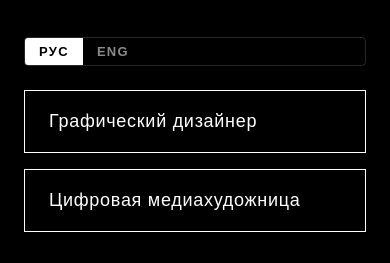
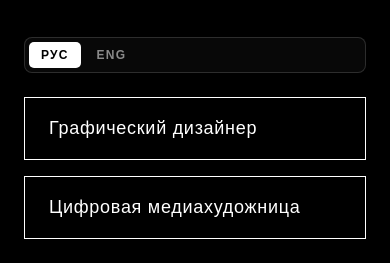
Before and after one commit to chudarraya/chudarraya.github.io, a plain HTML site: page index.html in a window 390 px wide. Shown: the part 643-906 px from the top of the page. Drawn offline with Linux system fonts and the light colour scheme.

Commit message:
Q15 index.html

```diff
--- a/index.html
+++ b/index.html
@@ -25,7 +25,6 @@
     border-bottom-color: var(--text);
   }
 
-  /* Увеличенные отступы между буквами для премиального вида */
   h1,h2,h3{font-weight:700;color:var(--gray);line-height:1.2;font-family:Arial,Helvetica,sans-serif;letter-spacing:0.06em}
   h1{font-size:clamp(36px,6vw,64px);margin-bottom:12px}
   h2{font-size:24px;margin:48px 0 20px}
@@ -40,10 +39,37 @@
   .bar a:hover,.bar button:hover{border-bottom-color:var(--text)}
   .bar .name{font-weight:700;color:var(--gray);letter-spacing:0.08em}
 
-  .lang-switch{display:flex;gap:0;border:1px solid var(--line);border-radius:4px;overflow:hidden}
-  .lang-btn{padding:6px 14px;font-size:13px;font-weight:700;background:transparent;color:var(--gray);border:none;cursor:pointer;transition:all .2s;font-family:Arial,Helvetica,sans-serif;letter-spacing:0.1em}
-  .lang-btn:hover{color:var(--text)}
-  .lang-btn.active{background:var(--text);color:var(--bg)}
+ .lang-switch{
+  display:flex;
+  gap:6px;
+  padding:6px;
+  margin:0;
+  background:rgba(255,255,255,0.03);
+  border:1px solid var(--line);
+  border-radius:8px;
+}
+.lang-btn{
+  padding:8px 16px;
+  font-size:13px;
+  font-weight:700;
+  background:transparent;
+  color:var(--gray);
+  border:none;
+  border-radius:5px;
+  cursor:pointer;
+  transition:all .2s;
+  font-family:Arial,Helvetica,sans-serif;
+  letter-spacing:0.1em;
+  min-width:48px;
+}
+.lang-btn:hover{
+  color:var(--text);
+  background:rgba(255,255,255,0.05);
+}
+.lang-btn.active{
+  background:var(--text);
+  color:var(--bg);
+}
 
   .page{display:none;min-height:100vh}
   .page.active{display:block}
@@ -94,6 +120,8 @@
     h3{font-size:17px}
     .bar{flex-wrap:wrap;gap:12px}
     .bar-left{width:100%;justify-content:space-between}
+    .lang-switch{padding:4px;gap:4px}
+.lang-btn{padding:6px 12px;font-size:12px;min-width:40px}
   }
   @media(prefers-reduced-motion:reduce){*{transition:none!important}}
 </style>
@@ -107,13 +135,10 @@
     <div>
       <h1 data-i18n="name">Дарья Чупрынина</h1>
       <p class="tagline" data-i18n="tagline">Графический дизайнер и цифровая медиахудожница</p>
-
-      <!-- Переключатель языка на главной странице -->
-      <div class="lang-switch" style="margin-bottom: 24px;">
+      <div class="lang-switch" style="margin-bottom:24px">
         <button class="lang-btn active" data-lang="ru">РУС</button>
         <button class="lang-btn" data-lang="en">ENG</button>
       </div>
-
       <div class="choices">
         <button class="choice" data-go="designer" data-i18n="designer_btn">Графический дизайнер</button>
         <button class="choice" data-go="artist" data-i18n="artist_btn">Цифровая медиахудожница</button>
@@ -258,7 +283,7 @@
     <p style="margin-bottom:8px" data-i18n="lang_en">Английский: B1</p>
     <p style="margin-bottom:16px" data-i18n="lang_cn">Китайский: A1</p>
 
-    <!-- БЛОК КОНТАКТОВ ВНИЗУ СТРАНИЦЫ -->
+    <!-- БЛОК КОНТАКТОВ -->
     <div style="margin-top: 64px; padding-top: 48px; border-top: 1px solid var(--line); max-width: 70ch;">
       <h2 style="margin-top: 0;" data-i18n="contact_title">Давайте обсудим ваш проект</h2>
       <p class="muted" style="margin-bottom: 24px;" data-i18n="contact_desc">Открыта к новым задачам и интересным коллаборациям. Отвечаю в течение дня. Выбирайте удобный способ связи:</p>
@@ -311,7 +336,6 @@
         <h2 data-i18n="bio_title">Био</h2>
         <p data-i18n="artist_bio1">Дарья Чупрынина — медиахудожница и исследовательница, работающая на пересечении цифрового и материального. Её метод сформирован сочетанием традиционного ремесла и цифровых технологий: опыт работы с горячей эмалью заложил основу понимания материала и цвета, который теперь трансформируется в digital-практиках.</p>
         <p data-i18n="artist_bio2">Исследует темы памяти места, тактильного опыта и трансформации идентичности в условиях смены локаций, от Санкт-Петербурга через Заполярье до Владивостока. Магистр цифрового искусства ДВФУ (2024–2026).</p>
-        <a class="action-btn" href="https://www.behance.net/chudaai" target="_blank" rel="noopener" data-i18n="behance_art">Художественное портфолио на Behance</a>
       </div>
     </div>
 
@@ -335,12 +359,12 @@
     <h2 data-i18n="gallery_title">Галерея работ</h2>
     <div class="gallery">
       <div class="gallery-item">
-        <img src="project1.jpg" alt="City as Texture" onerror="this.style.display='none'; this.parentElement.innerHTML+='<p style=\'padding:16px;color:var(--gray);\'>Image not found. Check filename: project1.jpg</p>'">
+        <img src="project1.jpg" alt="City as Texture" onerror="this.style.display='none'; this.parentElement.innerHTML+='<p style=\'padding:16px;color:var(--gray);\'>Изображение не найдено. Проверьте имя файла: project1.jpg</p>'">
         <p><strong data-i18n="gallery1_name">Город как текстура / Калейдоскопический глаз</strong><span data-i18n="gallery1_type">Интерактивная инсталляция, 2024–2026</span></p>
       </div>
 
       <div class="gallery-item">
-        <img src="project2.jpg" alt="VVO" onerror="this.style.display='none'; this.parentElement.innerHTML+='<p style=\'padding:16px;color:var(--gray);\'>Image not found. Check filename: project2.jpg</p>'">
+        <img src="project2.jpg" alt="VVO" onerror="this.style.display='none'; this.parentElement.innerHTML+='<p style=\'padding:16px;color:var(--gray);\'>Изображение не найдено. Проверьте имя файла: project2.jpg</p>'">
         <p><strong>VVO</strong><span data-i18n="gallery2_type">Интерактивная 3D-карта звукового ландшафта, 2024</span></p>
       </div>
 
@@ -362,7 +386,7 @@
 
 <script>
 // ===== СИСТЕМА ПЕРЕВОДОВ =====
-  const translations = {
+const T = {
   ru: {
     name: "Дарья Чупрынина",
     tagline: "Графический дизайнер и цифровая медиахудожница",
@@ -435,7 +459,6 @@
     bio_title: "Био",
     artist_bio1: "Дарья Чупрынина — медиахудожница и исследовательница, работающая на пересечении цифрового и материального. Её метод сформирован сочетанием традиционного ремесла и цифровых технологий: опыт работы с горячей эмалью заложил основу понимания материала и цвета, который теперь трансформируется в digital-практиках.",
     artist_bio2: "Исследует темы памяти места, тактильного опыта и трансформации идентичности в условиях смены локаций, от Санкт-Петербурга через Заполярье до Владивостока. Магистр цифрового искусства ДВФУ (2024–2026).",
-      behance_art: "Художественное портфолио на Behance",
     statement_title: "Заявление художника",
     statement_p1: "Моя художественная практика исследует память места как телесный опыт, где тактильность становится языком диалога между человеком и средой. Восьмилетнее погружение в искусство горячей эмали сформировало моё понимание материи как носителя времени и памяти.",
     statement_p2: "В основе метода лежит принцип «сканирования реальности»: документация скрытых паттернов в архитектурных ритмах, фиксация тактильных следов ландшафта и преобразование звуковой атмосферы в интерактивные карты.",
@@ -529,7 +552,6 @@
     bio_title: "Bio",
     artist_bio1: "Daria Chuprynina is a media artist and researcher working at the intersection of the digital and the material. Her method is shaped by the combination of traditional craft and digital technologies: her experience with hot enamel laid the foundation for understanding material and color, which now transforms in digital practices.",
     artist_bio2: "She explores themes of memory of place, tactile experience, and identity transformation through changing locations, from Saint Petersburg through the Arctic to Vladivostok. Master's degree in Digital Art from FEFU (2024–2026).",
-      behance_art: "Art portfolio on Behance",
     statement_title: "Artist Statement",
     statement_p1: "My artistic practice explores the memory of place as a bodily experience, where tactility becomes the language of dialogue between human and environment. Eight years of immersion in the art of hot enamel shaped my understanding of matter as a carrier of time and memory.",
     statement_p2: "At the core of my method is the principle of \"scanning reality\": documenting hidden patterns in architectural rhythms, recording tactile traces of the landscape, and transforming sound atmospheres into interactive maps.",
@@ -553,35 +575,53 @@
   }
 };
 
-  function setLanguage(lang) {
+// ===== ПЕРЕКЛЮЧЕНИЕ ЯЗЫКА =====
+function setLang(lang) {
   document.documentElement.lang = lang;
   document.querySelectorAll('[data-i18n]').forEach(el => {
     const key = el.getAttribute('data-i18n');
-      if (translations[lang] && translations[lang][key]) {
-        el.innerHTML = translations[lang][key];
+    if (T[lang] && T[lang][key]) {
+      el.innerHTML = T[lang][key];
     }
   });
   document.querySelectorAll('.lang-btn').forEach(btn => {
     btn.classList.toggle('active', btn.getAttribute('data-lang') === lang);
   });
   const titles = {
-      ru: { designer: 'Графический дизайнер | Дарья Чупрынина', artist: 'Цифровая медиахудожница | Дарья Чупрынина', home: 'Дарья Чупрынина | Портфолио' },
-      en: { designer: 'Graphic Designer | Daria Chuprynina', artist: 'Digital Media Artist | Daria Chuprynina', home: 'Daria Chuprynina | Portfolio' }
+    ru: {
+      designer: 'Графический дизайнер | Дарья Чупрынина',
+      artist: 'Цифровая медиахудожница | Дарья Чупрынина',
+      home: 'Дарья Чупрынина | Портфолио'
+    },
+    en: {
+      designer: 'Graphic Designer | Daria Chuprynina',
+      artist: 'Digital Media Artist | Daria Chuprynina',
+      home: 'Daria Chuprynina | Portfolio'
+    }
   };
   const currentPage = document.querySelector('.page.active')?.id || 'home';
   document.title = titles[lang][currentPage] || titles[lang].home;
   localStorage.setItem('preferred_language', lang);
 }
 
-  const pages = ['home','designer','artist'];
-  function show(name){
-    if(!pages.includes(name)) name = 'home';
+// ===== НАВИГАЦИЯ МЕЖДУ СТРАНИЦАМИ =====
+const pages = ['home', 'designer', 'artist'];
+function show(name) {
+  if (!pages.includes(name)) name = 'home';
   pages.forEach(p => document.getElementById(p).classList.toggle('active', p === name));
-    window.scrollTo({top: 0, behavior: 'smooth'});
+  window.scrollTo({ top: 0, behavior: 'smooth' });
   const lang = localStorage.getItem('preferred_language') || 'ru';
   const titles = {
-      ru: { designer: 'Графический дизайнер | Дарья Чупрынина', artist: 'Цифровая медиахудожница | Дарья Чупрынина', home: 'Дарья Чупрынина | Портфолио' },
-      en: { designer: 'Graphic Designer | Daria Chuprynina', artist: 'Digital Media Artist | Daria Chuprynina', home: 'Daria Chuprynina | Portfolio' }
+    ru: {
+      designer: 'Графический дизайнер | Дарья Чупрынина',
+      artist: 'Цифровая медиахудожница | Дарья Чупрынина',
+      home: 'Дарья Чупрынина | Портфолио'
+    },
+    en: {
+      designer: 'Graphic Designer | Daria Chuprynina',
+      artist: 'Digital Media Artist | Daria Chuprynina',
+      home: 'Daria Chuprynina | Portfolio'
+    }
   };
   document.title = titles[lang][name] || titles[lang].home;
 }
@@ -595,17 +635,23 @@
 });
 window.addEventListener('hashchange', () => show(location.hash.slice(1)));
 
+// ===== ОБРАБОТЧИКИ ПЕРЕКЛЮЧАТЕЛЕЙ ЯЗЫКА =====
 document.querySelectorAll('.lang-btn').forEach(btn => {
-    btn.addEventListener('click', () => setLanguage(btn.getAttribute('data-lang')));
+  btn.addEventListener('click', () => {
+    setLang(btn.getAttribute('data-lang'));
+  });
 });
 
+// ===== ЗАГРУЗКА СОХРАНЁННОГО ЯЗЫКА =====
 const savedLang = localStorage.getItem('preferred_language') || 'ru';
-  setLanguage(savedLang);
+setLang(savedLang);
 show(location.hash.slice(1));
 
-  (function(){
-    if('ontouchstart' in window || navigator.maxTouchPoints > 0) return;
-    if(window.matchMedia('(prefers-reduced-motion: reduce)').matches) return;
+// ===== ШЛЕЙФ КУРСОРА =====
+(function() {
+  if ('ontouchstart' in window || navigator.maxTouchPoints > 0) return;
+  if (window.matchMedia('(prefers-reduced-motion: reduce)').matches) return;
+
   const canvas = document.getElementById('cursor-trail');
   const ctx = canvas.getContext('2d');
   const particles = [];
@@ -613,40 +659,54 @@
   const LIFETIME = 700;
   let lastX = 0, lastY = 0, lastAddTime = 0;
 
-    function resize(){
+  function resize() {
     canvas.width = window.innerWidth;
     canvas.height = window.innerHeight;
   }
   resize();
   window.addEventListener('resize', resize);
 
-    document.addEventListener('mousemove', function(e){
+  document.addEventListener('mousemove', function(e) {
     const now = performance.now();
     const dx = e.clientX - lastX;
     const dy = e.clientY - lastY;
-      const dist = Math.sqrt(dx*dx + dy*dy);
-      if(dist > 8 && now - lastAddTime > 16){
-        particles.push({ x: e.clientX, y: e.clientY, born: now, size: 2 + Math.random() * 3 });
-        if(particles.length > MAX_PARTICLES) particles.shift();
-        lastX = e.clientX; lastY = e.clientY; lastAddTime = now;
+    const dist = Math.sqrt(dx * dx + dy * dy);
+
+    if (dist > 8 && now - lastAddTime > 16) {
+      particles.push({
+        x: e.clientX,
+        y: e.clientY,
+        born: now,
+        size: 2 + Math.random() * 3
+      });
+      if (particles.length > MAX_PARTICLES) particles.shift();
+      lastX = e.clientX;
+      lastY = e.clientY;
+      lastAddTime = now;
     }
   });
 
-    function animate(){
+  function animate() {
     ctx.clearRect(0, 0, canvas.width, canvas.height);
     const now = performance.now();
-      for(let i = particles.length - 1; i >= 0; i--){
+
+    for (let i = particles.length - 1; i >= 0; i--) {
       const p = particles[i];
       const age = now - p.born;
-        if(age > LIFETIME){ particles.splice(i, 1); continue; }
+      if (age > LIFETIME) {
+        particles.splice(i, 1);
+        continue;
+      }
       const life = 1 - (age / LIFETIME);
       const alpha = life * 0.5;
       const size = p.size * life;
+
       ctx.beginPath();
       ctx.arc(p.x, p.y, size, 0, Math.PI * 2);
       ctx.fillStyle = 'rgba(255, 255, 255, ' + alpha + ')';
       ctx.fill();
     }
+
     requestAnimationFrame(animate);
   }
   animate();
```
Lines whose indentation alone changed are shown as unchanged.
